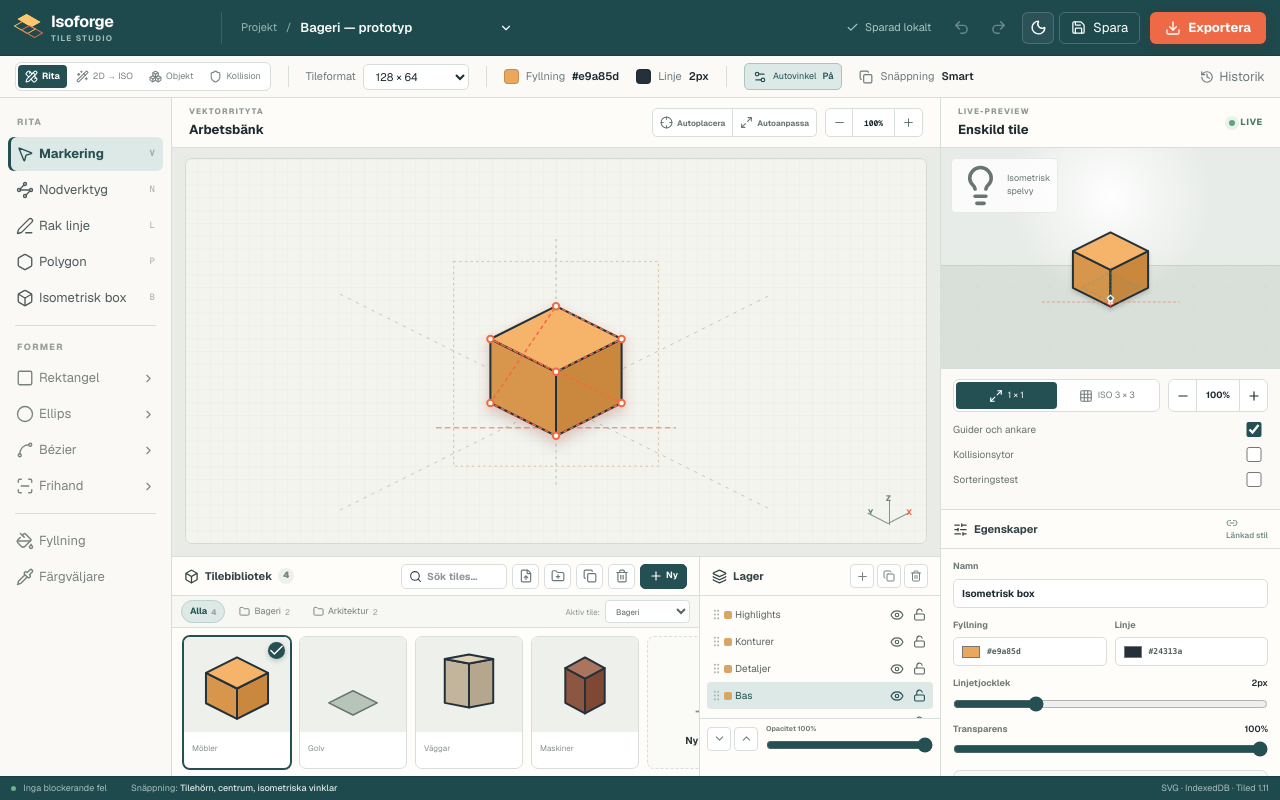
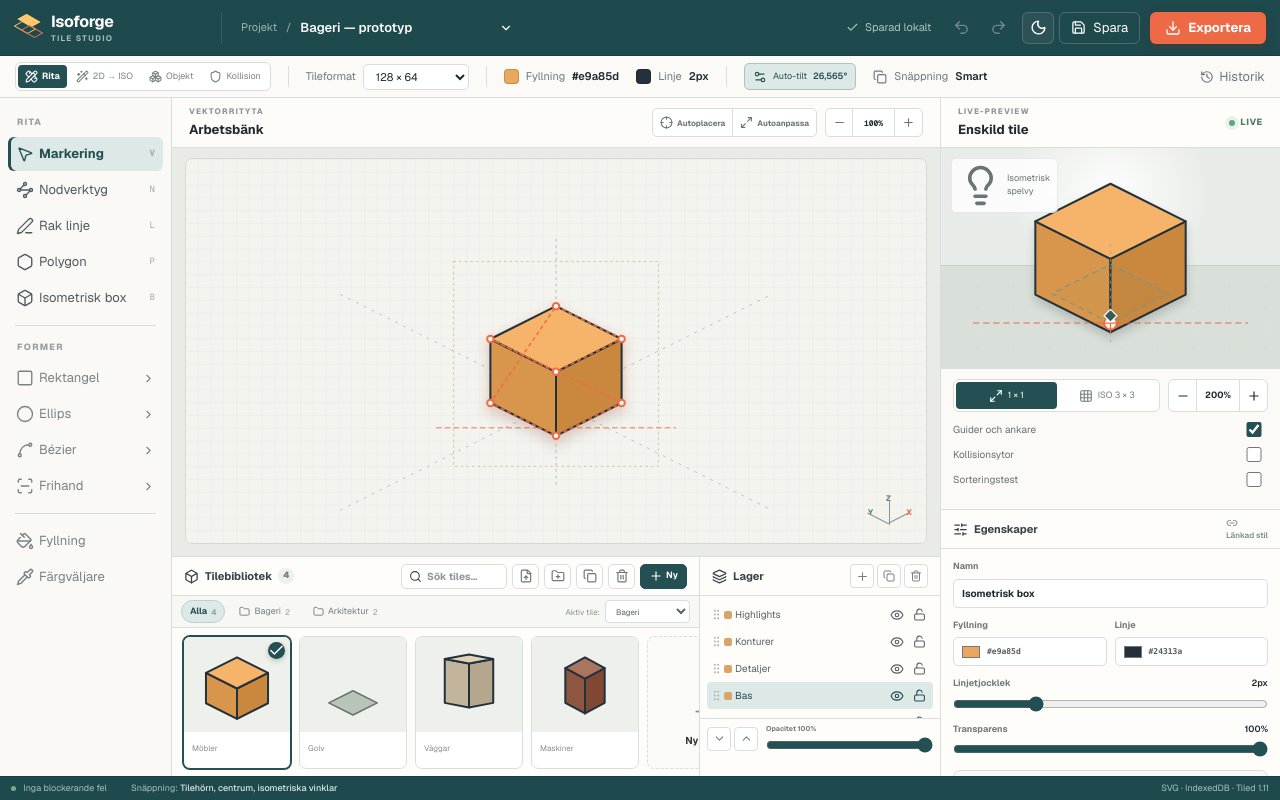
Before and after one commit to jerrymross/isoforge, a Next.js app: page / in a window 1280 px wide. Built offline with nearby package versions, Linux system fonts and the light colour scheme.

Commit message:
Add seamless preview fit and Tiled tilt

```diff
--- a/app/globals.css
+++ b/app/globals.css
@@ -1800,13 +1800,20 @@ button:disabled {
   cursor: pointer;
 }
 
-.zoom-control span {
+.zoom-control span,
+.zoom-control .preview-zoom-value {
   display: grid;
   place-items: center;
   border-right: 1px solid var(--line);
   border-left: 1px solid var(--line);
+  color: var(--ink);
   font-size: 9px;
   font-weight: 700;
+}
+
+.zoom-control .preview-zoom-value:hover {
+  background: var(--teal-soft);
+  color: var(--teal);
 }
 
 .toggle-row {
@@ -2073,6 +2080,15 @@ button:disabled {
   grid-template-columns: repeat(5, 1fr);
   gap: 3px;
   margin-top: 8px;
+}
+
+.tilt-presets {
+  grid-template-columns: repeat(4, 1fr);
+}
+
+.tilt-presets button {
+  padding: 0 2px;
+  font-size: 6.5px;
 }
 
 .angle-presets button {
@@ -2689,7 +2705,8 @@ html[data-theme="dark"] .export-options .primary-export {
   color: #fff;
 }
 
-html[data-theme="dark"] .zoom-control span {
+html[data-theme="dark"] .zoom-control span,
+html[data-theme="dark"] .zoom-control .preview-zoom-value {
   border-color: #384743;
 }
 
--- a/components/editor/EditorShell.tsx
+++ b/components/editor/EditorShell.tsx
@@ -46,14 +46,14 @@ export function EditorShell() {
     project,
     workspaceMode,
     autosaveState,
-    autoAngle,
+    autoTilt,
     history,
     future,
     setProjectName,
     setTileSize,
     setTool,
     setWorkspaceMode,
-    setAutoAngle,
+    setAutoTilt,
     undo,
     redo,
     deleteSelected,
@@ -201,11 +201,11 @@ export function EditorShell() {
         <div><span className="swatch stroke-swatch" /> Linje <b>{project.style.strokeWidth}px</b></div>
         <span className="context-divider" />
         <button
-          className={autoAngle ? "angle-lock active" : "angle-lock"}
-          onClick={() => setAutoAngle(!autoAngle)}
-          title="Växla automatisk vinkelsnappning"
+          className={autoTilt ? "angle-lock active" : "angle-lock"}
+          onClick={() => setAutoTilt(!autoTilt)}
+          title="Växla automatisk framåttiltning för Tiled 2:1-isometri"
         >
-          <Settings2 size={14} /> Autovinkel <b>{autoAngle ? "På" : "Av"}</b>
+          <Settings2 size={14} /> Auto-tilt <b>{autoTilt ? "26,565°" : "Av"}</b>
         </button>
         <div><Copy size={14} /> Snäppning <b>Smart</b></div>
         <button className="history-button"><History size={14} /> Historik</button>
--- a/components/editor/Inspector.tsx
+++ b/components/editor/Inspector.tsx
@@ -4,11 +4,15 @@ import {
   AlertTriangle,
   Link2,
   Magnet,
+  MoveDown,
   RotateCw,
   ScanLine,
   SlidersHorizontal,
 } from "lucide-react";
-import { validateProject } from "@/features/drawing/geometry";
+import {
+  TILED_ISOMETRIC_TILT,
+  validateProject,
+} from "@/features/drawing/geometry";
 import { useEditorStore } from "@/stores/editor-store";
 
 export function Inspector() {
@@ -16,9 +20,12 @@ export function Inspector() {
     project,
     selectedObjectId,
     autoAngle,
+    autoTilt,
     updateObject,
     setObjectAngle,
     setAutoAngle,
+    setAutoTilt,
+    setObjectTilt,
     setAnchorPoint,
     setBaseline,
   } = useEditorStore();
@@ -112,7 +119,7 @@ export function Inspector() {
       </label>
       <div className="angle-editor">
         <div className="angle-editor-heading">
-          <span><RotateCw size={13} /> Vinkel</span>
+          <span><RotateCw size={13} /> Rotation i tileplanet</span>
           <button
             className={autoAngle ? "active" : ""}
             onClick={() => setAutoAngle(!autoAngle)}
@@ -132,7 +139,7 @@ export function Inspector() {
             onChange={(event) =>
               setObjectAngle(selected.id, Number(event.target.value))
             }
-            aria-label="Objektets vinkel"
+            aria-label="Objektets rotation"
           />
           <span>°</span>
           <input
@@ -144,7 +151,7 @@ export function Inspector() {
             onChange={(event) =>
               setObjectAngle(selected.id, Number(event.target.value))
             }
-            aria-label="Justera objektets vinkel"
+            aria-label="Justera objektets rotation"
           />
         </div>
         <div className="angle-presets">
@@ -162,6 +169,59 @@ export function Inspector() {
           {autoAngle
             ? "Snappar till horisontell, vertikal och isometriska riktningar."
             : "Fri rotation i valfri vinkel."}
+        </small>
+      </div>
+      <div className="angle-editor tilt-editor">
+        <div className="angle-editor-heading">
+          <span><MoveDown size={13} /> Tilt framåt</span>
+          <button
+            className={autoTilt ? "active" : ""}
+            onClick={() => setAutoTilt(!autoTilt)}
+            title="Anpassa framåttiltningen till Tiled 2:1-isometri"
+          >
+            <Magnet size={12} />
+            Tiled {autoTilt ? "på" : "av"}
+          </button>
+        </div>
+        <div className="angle-input-row">
+          <input
+            type="number"
+            min="0"
+            max="75"
+            step={autoTilt ? "0.001" : "0.5"}
+            value={Number((selected.tilt ?? 0).toFixed(3))}
+            onChange={(event) =>
+              setObjectTilt(selected.id, Number(event.target.value))
+            }
+            aria-label="Objektets framåttiltning"
+          />
+          <span>°</span>
+          <input
+            type="range"
+            min="0"
+            max="75"
+            step="0.5"
+            value={selected.tilt ?? 0}
+            onChange={(event) =>
+              setObjectTilt(selected.id, Number(event.target.value))
+            }
+            aria-label="Justera objektets framåttiltning"
+          />
+        </div>
+        <div className="angle-presets tilt-presets">
+          {[0, TILED_ISOMETRIC_TILT, 45, 63.435].map((tilt) => (
+            <button
+              key={tilt}
+              className={Math.abs((selected.tilt ?? 0) - tilt) < 0.01 ? "active" : ""}
+              onClick={() => setObjectTilt(selected.id, tilt)}
+            >
+              {tilt === TILED_ISOMETRIC_TILT ? "Tiled " : ""}{tilt}°
+            </button>
+          ))}
+        </div>
+        <small>
+          Tilt är en framåtlutning med vertikal förkortning runt objektets bas,
+          inte en rotation. Tiled 2:1 använder {TILED_ISOMETRIC_TILT}°.
         </small>
       </div>
       <div className="depth-editor">
--- a/components/editor/VectorScene.tsx
+++ b/components/editor/VectorScene.tsx
@@ -3,7 +3,7 @@
 import type { CollisionShape, Tile, VectorObject } from "@/types/editor";
 import { collisionBounds } from "@/features/collision/collision";
 import {
-  objectRotationTransform,
+  objectTransform,
   pointsToString,
   tileDiamond,
   TILE_CENTER,
@@ -34,7 +34,7 @@ export function VectorShape({
     <g
       data-object-id={object.id}
       className={selected ? "vector-object is-selected" : "vector-object"}
-      transform={objectRotationTransform(object)}
+      transform={objectTransform(object)}
       onPointerDown={onPointerDown}
       style={{ cursor: object.locked ? "not-allowed" : "grab" }}
     >
--- a/components/preview/LivePreview.tsx
+++ b/components/preview/LivePreview.tsx
@@ -1,6 +1,6 @@
 "use client";
 
-import { useMemo, useState } from "react";
+import { useEffect, useMemo, useState } from "react";
 import { Grid3X3, Layers3, Lightbulb, Maximize2, Minus, Plus } from "lucide-react";
 import {
   isoGridOffset,
@@ -79,6 +79,44 @@ export function LivePreview() {
     tile,
   ]);
 
+  const previewFit = useMemo(() => {
+    const points = cells.flatMap((cell) => [
+      ...tileDiamond(
+        project.tileWidth,
+        project.tileHeight,
+        TILE_CENTER,
+      ).map((point) => ({ x: point.x + cell.x, y: point.y + cell.y })),
+      ...cell.tile.objects.flatMap((object) =>
+        object.points.map((point) => ({
+          x: point.x + cell.x,
+          y: point.y + cell.y,
+        })),
+      ),
+    ]);
+    const minX = Math.min(...points.map((point) => point.x));
+    const maxX = Math.max(...points.map((point) => point.x));
+    const minY = Math.min(...points.map((point) => point.y));
+    const maxY = Math.max(...points.map((point) => point.y));
+    return {
+      centerX: (minX + maxX) / 2,
+      centerY: (minY + maxY) / 2,
+      zoom: Math.max(
+        0.5,
+        Math.min(2, Math.min(560 / (maxX - minX + 24), 400 / (maxY - minY + 24))),
+      ),
+    };
+  }, [cells, project.tileHeight, project.tileWidth]);
+
+  useEffect(() => {
+    setZoom(Number(previewFit.zoom.toFixed(2)));
+  }, [
+    previewFit.zoom,
+    previewMode,
+    project.tileHeight,
+    project.tileWidth,
+    setZoom,
+  ]);
+
   function visibleObjects(previewTile: Tile) {
     return sortObjectsByLayer(
       previewTile.objects.filter((object) => {
@@ -90,8 +128,18 @@ export function LivePreview() {
   }
 
   const floorPoints = pointsToString(
-    tileDiamond(project.tileWidth, project.tileHeight, TILE_CENTER),
+    tileDiamond(
+      project.tileWidth + 1.2,
+      project.tileHeight + 0.6,
+      TILE_CENTER,
+    ),
   );
+  const previewViewBox = [
+    previewFit.centerX - 320 / zoom,
+    previewFit.centerY - 240 / zoom,
+    640 / zoom,
+    480 / zoom,
+  ].join(" ");
 
   return (
     <aside className="preview-panel" aria-label="Live-preview">
@@ -106,7 +154,7 @@ export function LivePreview() {
       </div>
       <div className="preview-stage">
         <div className="preview-horizon" />
-        <svg viewBox="0 0 640 480" style={{ transform: `scale(${zoom})` }}>
+        <svg viewBox={previewViewBox}>
           <defs>
             <linearGradient id="preview-floor" x1="0" y1="0" x2="0" y2="1">
               <stop offset="0%" stopColor="#edf1ed" />
@@ -214,7 +262,13 @@ export function LivePreview() {
           <button aria-label="Zooma ut" onClick={() => setZoom(Math.max(0.5, zoom - 0.25))}>
             <Minus size={14} />
           </button>
-          <span>{Math.round(zoom * 100)}%</span>
+          <button
+            className="preview-zoom-value"
+            title="Autoanpassa hela tilemattan"
+            onClick={() => setZoom(Number(previewFit.zoom.toFixed(2)))}
+          >
+            {Math.round(zoom * 100)}%
+          </button>
           <button aria-label="Zooma in" onClick={() => setZoom(Math.min(2, zoom + 0.25))}>
             <Plus size={14} />
           </button>
--- a/features/drawing/geometry.ts
+++ b/features/drawing/geometry.ts
@@ -3,6 +3,7 @@ import { isValidCollision } from "@/features/collision/collision";
 
 export const CANVAS_VIEWBOX = { width: 640, height: 480 };
 export const TILE_CENTER: Point = { x: 320, y: 304 };
+export const TILED_ISOMETRIC_TILT = 26.565;
 export const ISOMETRIC_ROTATION_ANGLES = [
   -180,
   -153.435,
@@ -49,6 +50,21 @@ export function normalizeAngle(angle: number): number {
 export function snapObjectAngle(angle: number): number {
   const normalized = normalizeAngle(angle);
   return ISOMETRIC_ROTATION_ANGLES.reduce((closest, candidate) =>
+    Math.abs(normalized - candidate) < Math.abs(normalized - closest)
+      ? candidate
+      : closest,
+  );
+}
+
+export function normalizeTilt(tilt: number): number {
+  if (!Number.isFinite(tilt)) return 0;
+  return Math.max(0, Math.min(75, tilt));
+}
+
+export function snapObjectTilt(tilt: number): number {
+  const normalized = normalizeTilt(tilt);
+  const allowed = [0, TILED_ISOMETRIC_TILT, 45, 63.435];
+  return allowed.reduce((closest, candidate) =>
     Math.abs(normalized - candidate) < Math.abs(normalized - closest)
       ? candidate
       : closest,
@@ -178,6 +194,23 @@ export function objectRotationTransform(object: VectorObject): string | undefine
   return `rotate(${rotation} ${centerX} ${centerY})`;
 }
 
+export function objectTiltTransform(object: VectorObject): string | undefined {
+  const tilt = normalizeTilt(object.tilt ?? 0);
+  if (tilt < 0.0001) return undefined;
+  const bounds = objectBounds([object]);
+  if (!bounds) return undefined;
+  const centerX = (bounds.minX + bounds.maxX) / 2;
+  const pivotY = bounds.maxY;
+  const scaleY = Number(Math.cos((tilt * Math.PI) / 180).toFixed(6));
+  return `translate(${centerX} ${pivotY}) scale(1 ${scaleY}) translate(${-centerX} ${-pivotY})`;
+}
+
+export function objectTransform(object: VectorObject): string | undefined {
+  const rotation = objectRotationTransform(object);
+  const tilt = objectTiltTransform(object);
+  return [rotation, tilt].filter(Boolean).join(" ") || undefined;
+}
+
 export function autoPlaceObjects(
   objects: VectorObject[],
   centerX = TILE_CENTER.x,
--- a/features/tiled-export/exporters.ts
+++ b/features/tiled-export/exporters.ts
@@ -1,7 +1,7 @@
 import JSZip from "jszip";
 import type { Project, Tile, VectorObject } from "@/types/editor";
 import {
-  objectRotationTransform,
+  objectTransform,
   pointsToString,
   TILE_CENTER,
   tileDiamond,
@@ -56,7 +56,7 @@ function renderObjectContent(object: VectorObject): string {
 
 function renderObject(object: VectorObject): string {
   const content = renderObjectContent(object);
-  const transform = objectRotationTransform(object);
+  const transform = objectTransform(object);
   return transform ? `<g transform="${transform}">${content}</g>` : content;
 }
 
--- a/types/editor.ts
+++ b/types/editor.ts
@@ -22,6 +22,7 @@ export type VectorObject = {
   points: Point[];
   height: number;
   rotation?: number;
+  tilt?: number;
   style: VectorStyle;
   locked: boolean;
 };
```
Also changed, not shown: stores/editor-store.ts (+56 -4 lines), 2 other files (tests, documents, lock files or other folders).
